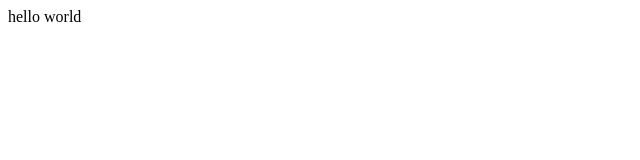
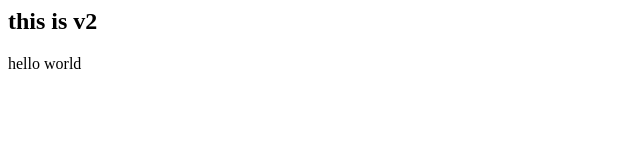
Before and after one commit to Hcsnehal/myrepo, a plain HTML site: page index.html in a window 1280 px wide. Shown: the whole page, without its empty margins (0-640 px from the left). Drawn offline with Linux system fonts and the light colour scheme.

Commit message:
this is v2

```diff
--- a/index.html
+++ b/index.html
@@ -3,6 +3,7 @@
         <title>hello their</title>
     </head>
     <body>
+        <h2>this is v2</h2>
         <p>hello world</p>
     </body>
 </html>
```
